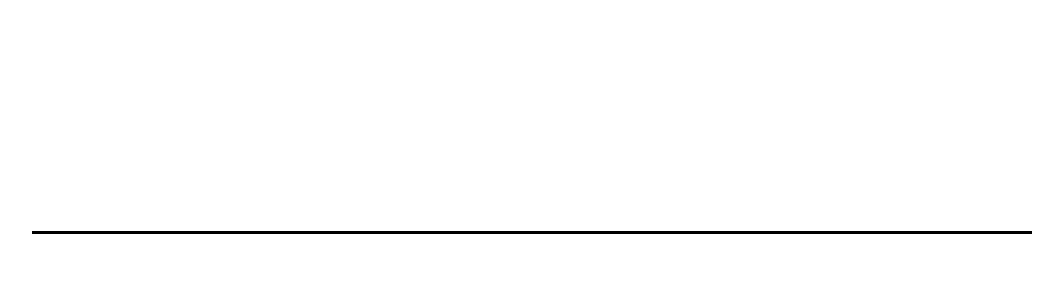
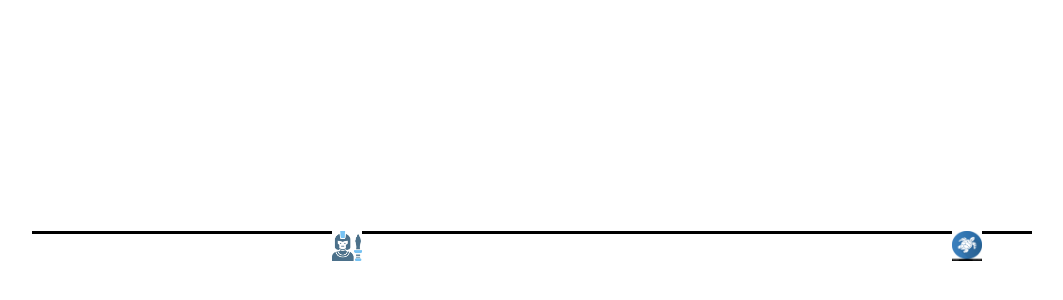
Before and after one commit to JefersonBatista/zeno-paradox, a React (Vite) app: page / in a window 1280 px wide. Shown: the part 168-468 px from the top of the page, without its empty margins (108-1171 px from the left). Built offline with nearby package versions, Linux system fonts and the light colour scheme.

Commit message:
feat: position achilles and tortoise

```diff
--- a/src/App.tsx
+++ b/src/App.tsx
@@ -1,11 +1,7 @@
-import { useState } from "react";
 import Line from "./components/Line";
 import "./App.css";
 
 function App() {
-  const [achilles, setAchilles] = useState<number>(0);
-  const [tortoise, setTortoise] = useState<number>(100);
-
   return <Line />;
 }
 
--- a/src/components/Line.css
+++ b/src/components/Line.css
@@ -1,5 +1,12 @@
 .line {
+  display: flex;
+  justify-content: space-between;
   height: 3px;
   background-color: black;
   width: 1000px;
 }
+
+.line > img {
+  width: 30px;
+  height: 30px;
+}
--- a/src/components/Line.tsx
+++ b/src/components/Line.tsx
@@ -1,7 +1,26 @@
+import { useState } from "react";
 import "./Line.css";
+import Achilles from "../assets/achilles.jpg";
+import Tortoise from "../assets/tortoise.jpg";
 
 function Line() {
-  return <div className="line" />;
+  const [achilles, setAchilles] = useState<number>(300);
+  const [tortoise, setTortoise] = useState<number>(950);
+
+  return (
+    <div className="line">
+      <img
+        src={Achilles}
+        alt="Achilles"
+        style={{ marginLeft: `${achilles}px` }}
+      />
+      <img
+        src={Tortoise}
+        alt="Tortoise"
+        style={{ marginRight: `calc(1000px - ${tortoise}px)` }}
+      />
+    </div>
+  );
 }
 
 export default Line;
```
Also changed, not shown: src/assets/achilles.jpg (added), src/assets/tortoise.jpg (added).
